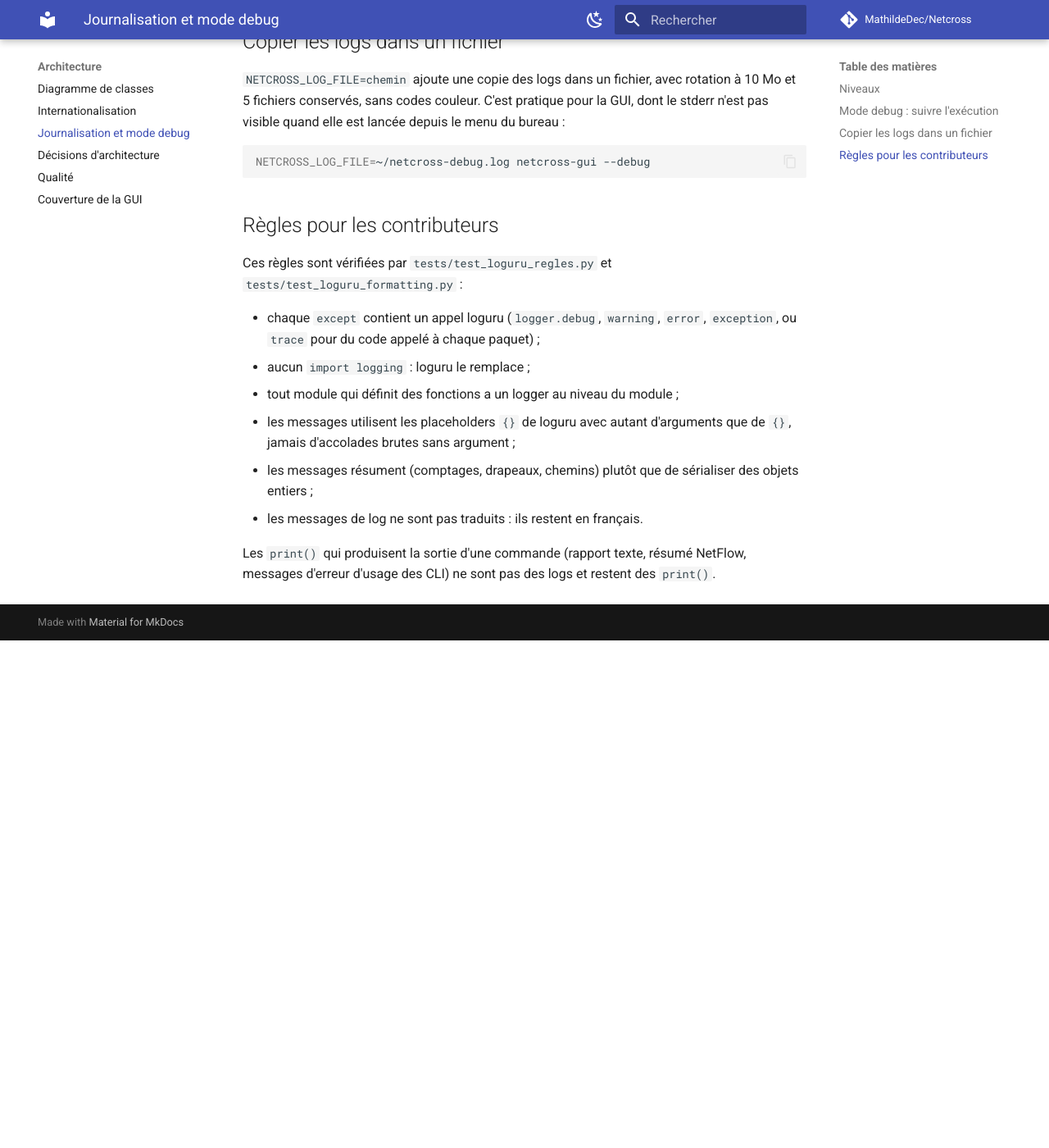
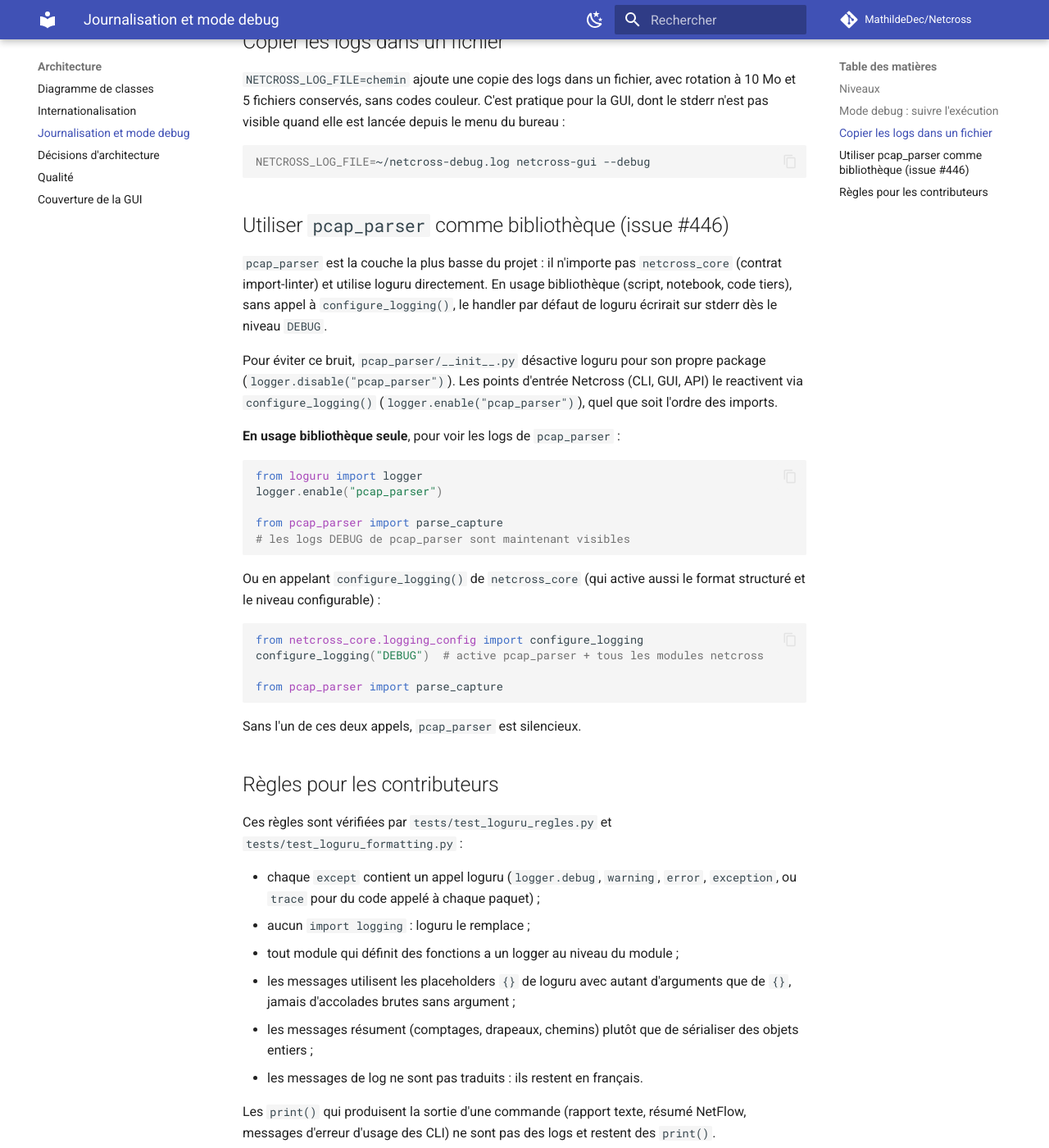
Before and after one commit to MathildeDec/Netcross, an MkDocs documentation site: the page built from docs/journalisation.md, in a window 1280 px wide and 1400 px high, scrolled down 1588 px. Shown: the whole window at 82% size. Built offline with MkDocs 1.6.1 and Material for MkDocs 9.7.7, drawn with Linux system fonts in a browser that asks for light colours; comment, search, counter and statistics services are not loaded; before the commit the page ends 2369 px from its top, so only the background shows below that.

Commit message:
docs(#446): document pcap_parser library usage and logger.enable/disable

````diff
--- a/docs/journalisation.md
+++ b/docs/journalisation.md
@@ -47,6 +47,33 @@ En mode debug :
 NETCROSS_LOG_FILE=~/netcross-debug.log netcross-gui --debug
 ```
 
+## Utiliser `pcap_parser` comme bibliothèque (issue #446)
+
+`pcap_parser` est la couche la plus basse du projet : il n'importe pas `netcross_core` (contrat import-linter) et utilise loguru directement. En usage bibliothèque (script, notebook, code tiers), sans appel à `configure_logging()`, le handler par défaut de loguru écrirait sur stderr dès le niveau `DEBUG`.
+
+Pour éviter ce bruit, `pcap_parser/__init__.py` désactive loguru pour son propre package (`logger.disable("pcap_parser")`). Les points d'entrée Netcross (CLI, GUI, API) le reactivent via `configure_logging()` (`logger.enable("pcap_parser")`), quel que soit l'ordre des imports.
+
+**En usage bibliothèque seule**, pour voir les logs de `pcap_parser` :
+
+```python
+from loguru import logger
+logger.enable("pcap_parser")
+
+from pcap_parser import parse_capture
+# les logs DEBUG de pcap_parser sont maintenant visibles
+```
+
+Ou en appelant `configure_logging()` de `netcross_core` (qui active aussi le format structuré et le niveau configurable) :
+
+```python
+from netcross_core.logging_config import configure_logging
+configure_logging("DEBUG")  # active pcap_parser + tous les modules netcross
+
+from pcap_parser import parse_capture
+```
+
+Sans l'un de ces deux appels, `pcap_parser` est silencieux.
+
 ## Règles pour les contributeurs
 
 Ces règles sont vérifiées par `tests/test_loguru_regles.py` et `tests/test_loguru_formatting.py` :
````
